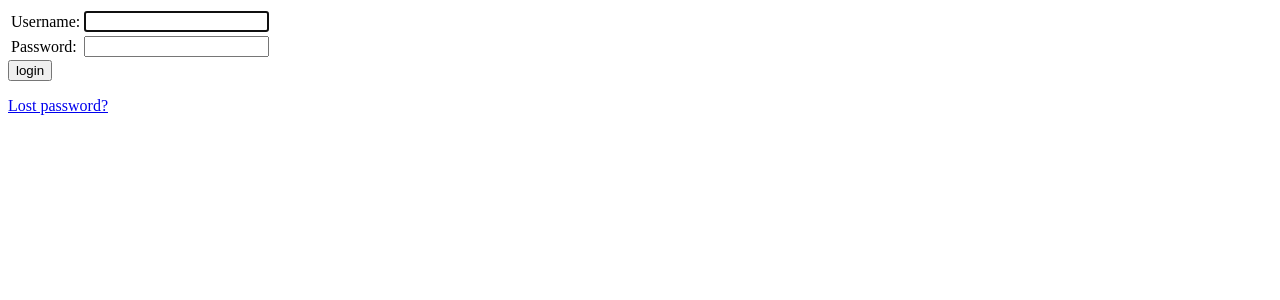
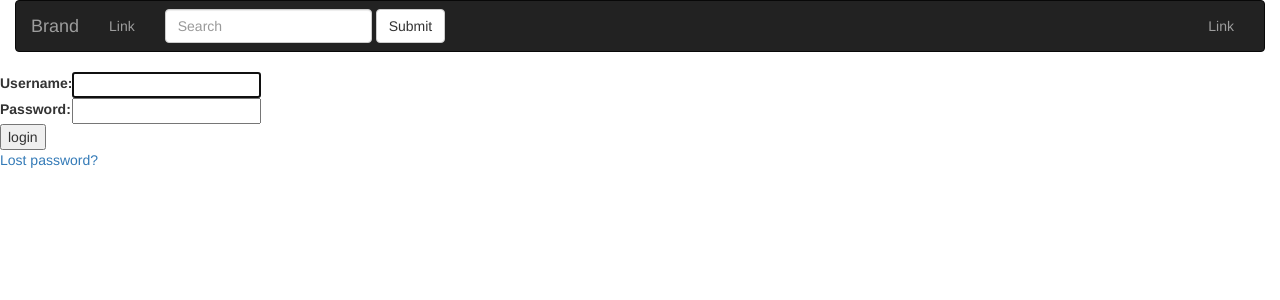
Before and after one commit to ArtyomMinsk/movies, a Django app: page /login/ in a window 1280 px wide. Shown: the top 300 px of the page. Run offline with Django 3.2, Linux system fonts and the light colour scheme; parts of the project's set-up code (start-up, migrations or seed data) failed here and were passed over; some libraries are stand-ins or nearby versions.

Commit message:
Updated template view

```diff
--- a/movieratings/movies/templates/movies/base.html
+++ b/movieratings/movies/templates/movies/base.html
@@ -3,8 +3,42 @@
   <head>
     <meta charset="utf-8">
     <title>Movies!</title>
+    <link href="https://maxcdn.bootstrapcdn.com/bootstrap/3.3.7/css/bootstrap.min.css" rel="stylesheet" integrity="sha384-BVYiiSIFeK1dGmJRAkycuHAHRg32OmUcww7on3RYdg4Va+PmSTsz/K68vbdEjh4u" crossorigin="anonymous">
+    <script src="https://maxcdn.bootstrapcdn.com/bootstrap/3.3.7/js/bootstrap.min.js" integrity="sha384-Tc5IQib027qvyjSMfHjOMaLkfuWVxZxUPnCJA7l2mCWNIpG9mGCD8wGNIcPD7Txa" crossorigin="anonymous"></script>
   </head>
   <body>
+    <div class="container-fluid">
+     <nav class="navbar navbar-inverse navbar-default" role="navigation">
+      <div class="container-fluid">
+        <!-- Brand and toggle get grouped for better mobile display -->
+          <div class="navbar-header">
+            <button type="button" class="navbar-toggle" data-toggle="collapse" data-target="#bs-example-navbar-collapse-1">
+              <span class="sr-only">Toggle navigation</span>
+              <span class="icon-bar"></span>
+              <span class="icon-bar"></span>
+              <span class="icon-bar"></span>
+            </button>
+            <a class="navbar-brand" href="#">Brand</a>
+          </div>
+
+          <!-- Collect the nav links, forms, and other content for toggling -->
+          <div class="collapse navbar-collapse" id="bs-example-navbar-collapse-1">
+            <ul class="nav navbar-nav">
+              <li><a href="#">Link</a></li>
+            </ul>
+            <form class="navbar-form navbar-left" role="search">
+              <div class="form-group">
+                <input type="text" class="form-control" placeholder="Search">
+              </div>
+              <button type="submit" class="btn btn-default">Submit</button>
+            </form>
+            <ul class="nav navbar-nav navbar-right">
+              <li><a href="#">Link</a></li>
+            </ul>
+          </div><!-- /.navbar-collapse -->
+        </div><!-- /.container-fluid -->
+      </nav>
+    </div><!-- end container -->
     {% block body %}
     {% endblock %}
   </body>
```
